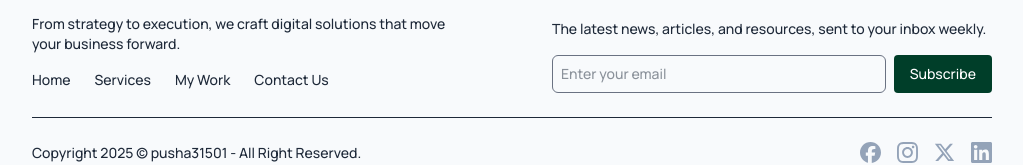
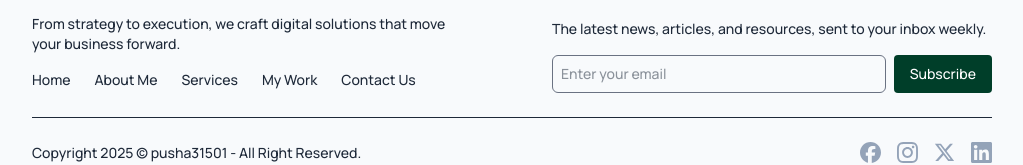
Before and after one commit to pusha31501/agencyTech, a React (Vite) app: page / in a window 1280 px wide. Shown: the part 3201-3366 px from the top of the page, without its empty margins (128-1151 px from the left). Built offline with nearby package versions, Linux system fonts and the light colour scheme; a web font is replaced by a local one.

Commit message:
edit footer

```diff
--- a/src/components/Footer.jsx
+++ b/src/components/Footer.jsx
@@ -33,6 +33,9 @@ const Footer = ({ theme }) => {
             <ul className="flex gap-6">
               <li className=" dark:hover:underline">
                 <a href="#hero">Home</a>
+              </li>
+              <li className=" dark:hover:underline">
+                <a href="#about-me">About Me</a>
               </li>
               <li className=" dark:hover:underline">
                 <a href="#services">Services</a>
--- a/src/components/Navbar.jsx
+++ b/src/components/Navbar.jsx
@@ -16,7 +16,6 @@ const Navbar = ({ theme, setTheme }) => {
         src={theme === "dark" ? assets.logo_dark : assets.logo}
         alt="company logo"
         className="w-32 sm:w-40"
-        id="#hero"
       />
       <div
         className={`flex text-gray-700 dark:text-white sm:text-sm ${
```
